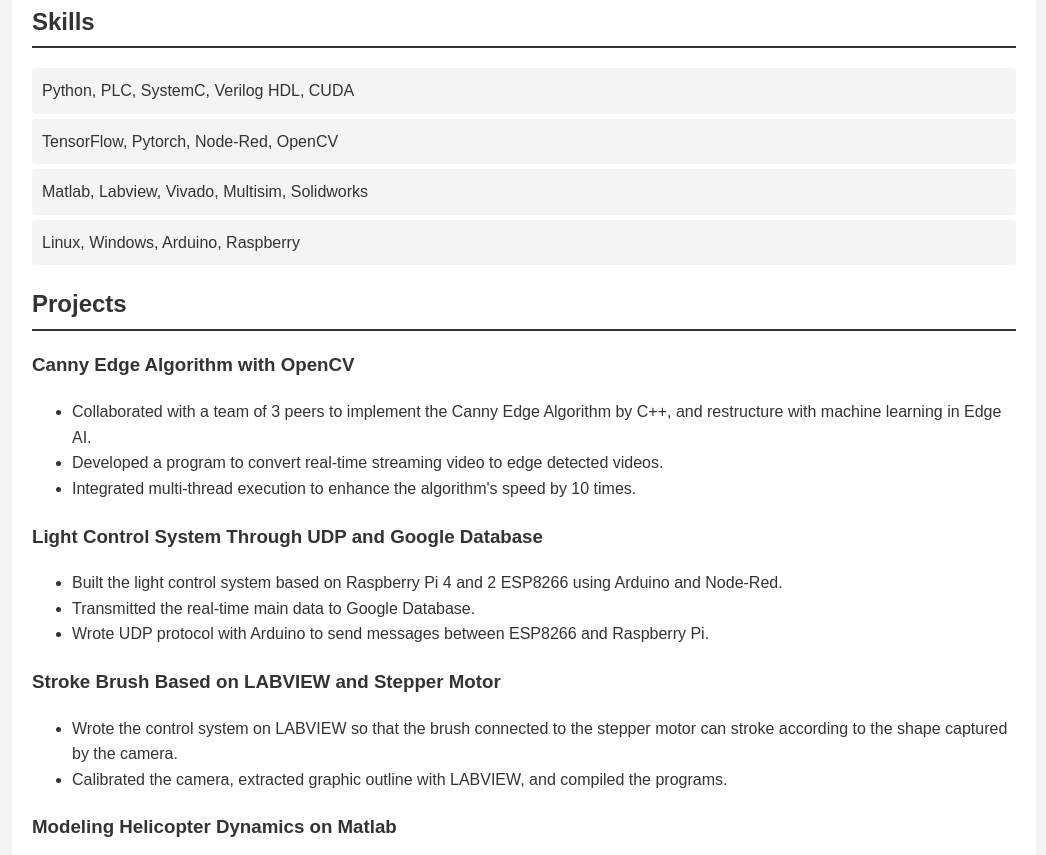
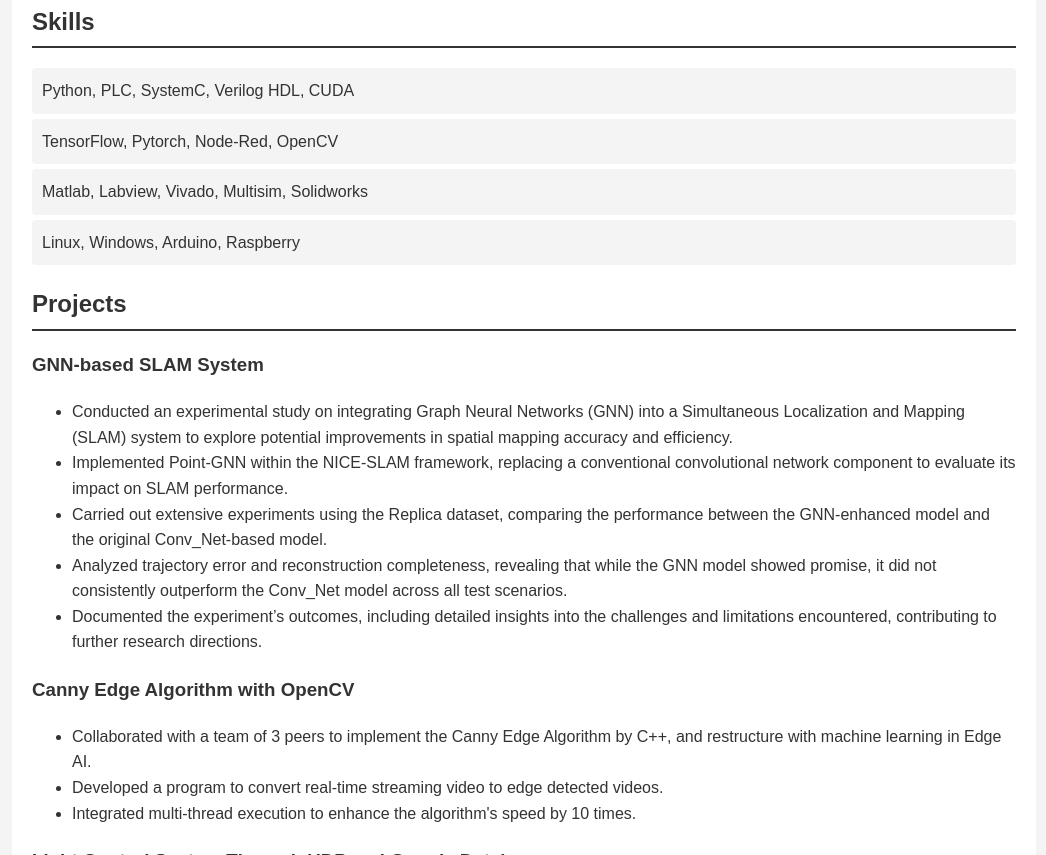
Before and after one commit to Nataliezhong/nataliezhong.github.io, a plain HTML site: page index.html in a window 1280 px wide. Shown: the part 1064-1919 px from the top of the page, without its empty margins (116-1162 px from the left). Drawn offline with Linux system fonts and the light colour scheme.

Commit message:
Update index.html

```diff
--- a/index.html
+++ b/index.html
@@ -74,7 +74,7 @@
                 <h2>Education</h2>
                 <p>
                     <strong>University of California, Irvine</strong>, Irvine, CA<br>
-                    Master of Embedded and Cyber-physical Systems; GPA: 3.62<br>
+                    Master of Embedded and Cyber-physical Systems; GPA: 3.65<br>
                     Sep 2021 - Dec 2022
                 </p>
                 <p>
@@ -115,6 +115,17 @@
 
             <section class="projects">
                 <h2>Projects</h2>
+
+                <div class="section">
+                    <h3>GNN-based SLAM System</h3>
+                    <ul>
+                        <li>Conducted an experimental study on integrating Graph Neural Networks (GNN) into a Simultaneous Localization and Mapping (SLAM) system to explore potential improvements in spatial mapping accuracy and efficiency.</li>
+                        <li>Implemented Point-GNN within the NICE-SLAM framework, replacing a conventional convolutional network component to evaluate its impact on SLAM performance.</li>
+                        <li>Carried out extensive experiments using the Replica dataset, comparing the performance between the GNN-enhanced model and the original Conv_Net-based model.</li>
+                        <li>Analyzed trajectory error and reconstruction completeness, revealing that while the GNN model showed promise, it did not consistently outperform the Conv_Net model across all test scenarios.</li>
+                        <li>Documented the experiment’s outcomes, including detailed insights into the challenges and limitations encountered, contributing to further research directions.</li>
+                    </ul>
+                </div>
 
                 <div class="section">
                     <h3>Canny Edge Algorithm with OpenCV</h3>
```
